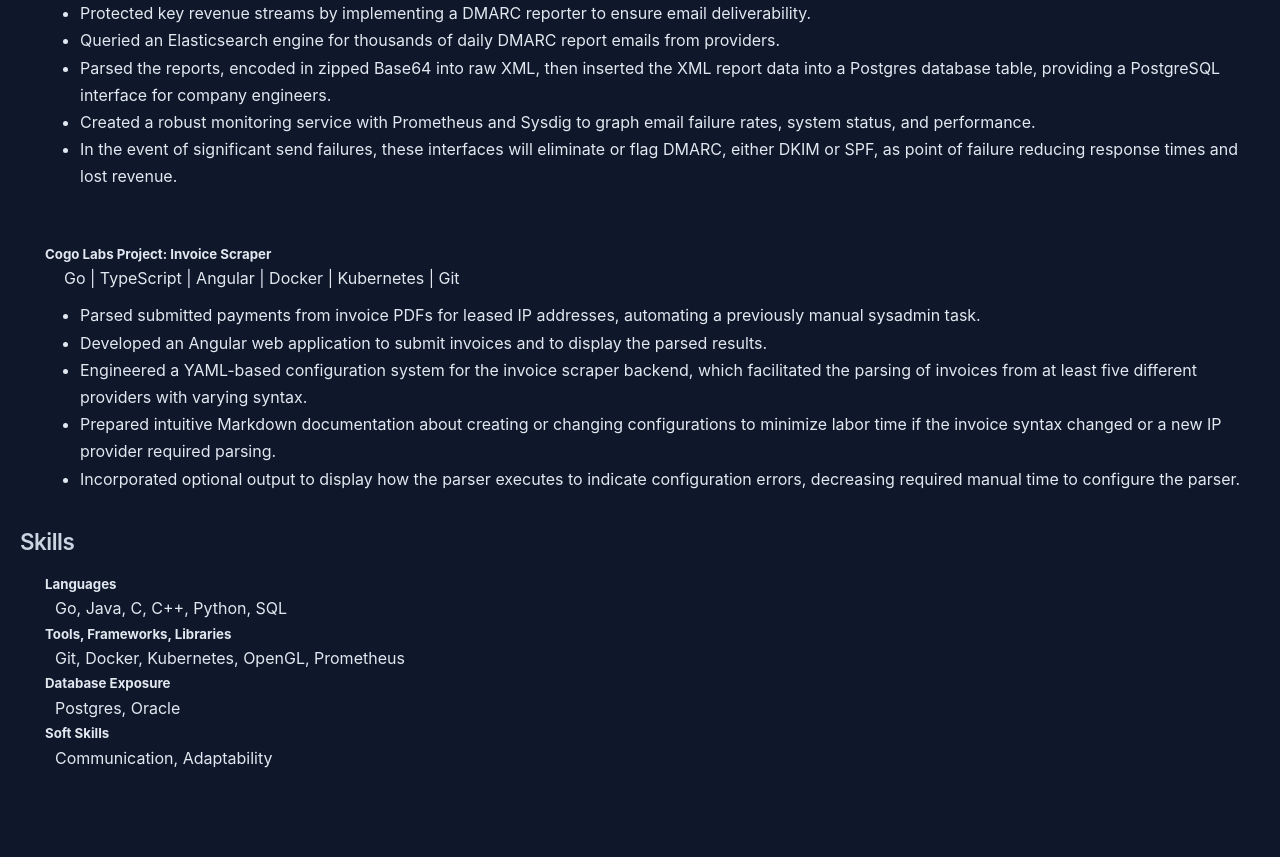
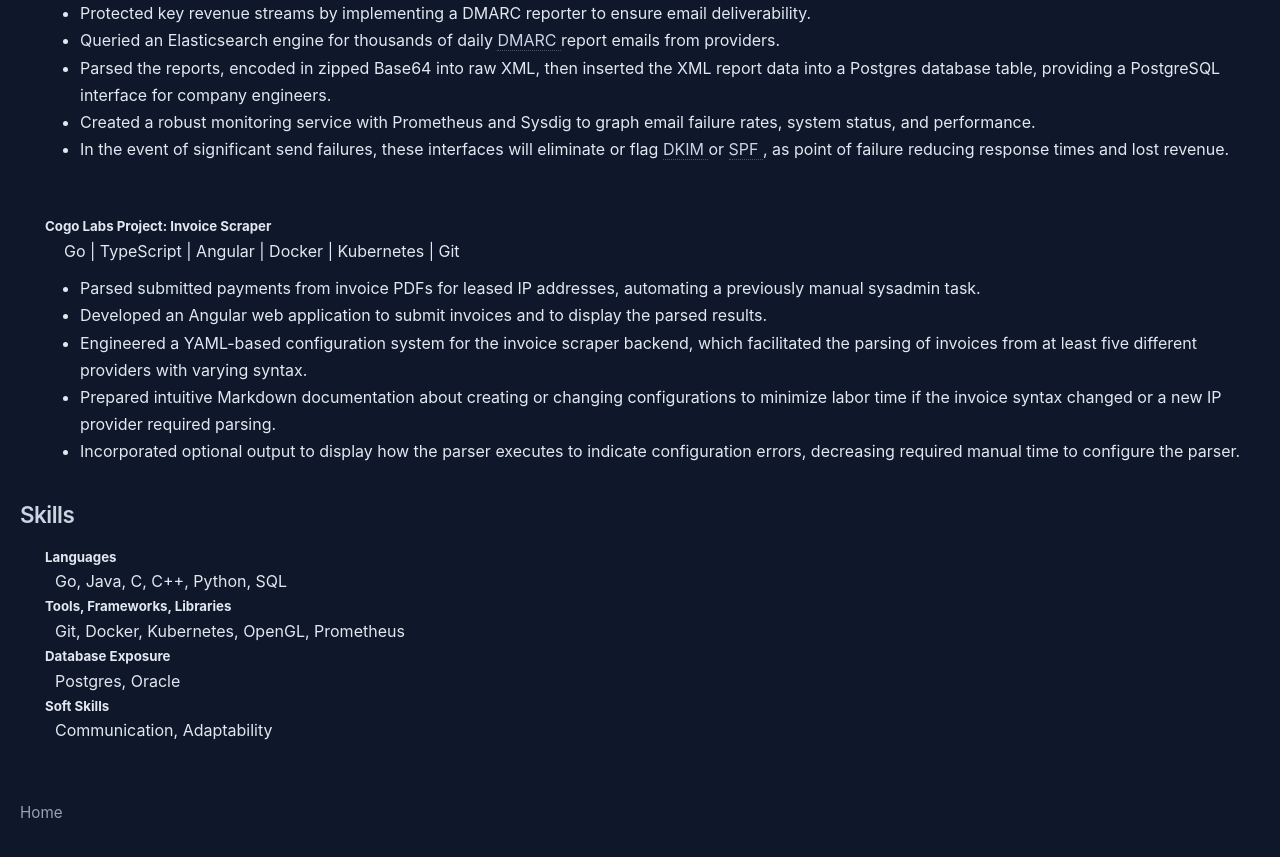
Before and after one commit to ncalabro18/ncalabro18.github.io, an Angular app: page / in a window 1280 px wide. Shown: the part 1260-2117 px from the top of the page. Before the commit the page ends 2092 px from the top, so only its background shows below. Built offline with nearby package versions, Linux system fonts and the light colour scheme.

Commit message:
added abbr data-tip

```diff
--- a/src/app/about/about.html
+++ b/src/app/about/about.html
@@ -86,10 +86,23 @@
 <p>&nbsp; Go | Postgres | Docker | Kubernetes | Prometheus | Sysdig | Git</p>
 <ul>
 <li>Protected key revenue streams by implementing a DMARC reporter to ensure email deliverability.</li>
-<li>Queried an Elasticsearch engine for thousands of daily DMARC report emails from providers.</li>
+<li>Queried an Elasticsearch engine for thousands of daily
+<abbr data-tip="Domain-based Message Authentication Reporting and Conformance - determines if emails will be delivered based on DKIM and SPF results">
+	DMARC
+</abbr>
+
+report emails from providers.</li>
 <li>Parsed the reports, encoded in zipped Base64 into raw XML, then inserted the XML report data into a Postgres database table, providing a PostgreSQL interface for company engineers.</li>
 <li>Created a robust monitoring service with Prometheus and Sysdig to graph email failure rates, system status, and performance.</li>
-<li>In the event of significant send failures, these interfaces will eliminate or flag DMARC, either DKIM or SPF, as point of failure reducing response times and lost revenue.</li>
+<li>In the event of significant send failures, these interfaces will eliminate or flag
+<abbr data-tip="DomainKeys Identified Mail - DNS record storing a public key for data integrity">
+	DKIM
+</abbr>
+or
+<abbr data-tip="Sender Policy Framework - list of valid IP addresses that a domain may send emails from">
+	SPF
+</abbr>
+, as point of failure reducing response times and lost revenue.</li>
 </ul>
 <br><h5>Cogo Labs Project: Invoice Scraper</h5>
 <p>&nbsp; Go | TypeScript | Angular | Docker | Kubernetes | Git</p>
--- a/src/app/app.html
+++ b/src/app/app.html
@@ -1 +1,4 @@
 <router-outlet/>
+<br>
+<br>
+<a href="https://ncalabro.net/home">Home</a>
--- a/src/app/not-found/not-found.html
+++ b/src/app/not-found/not-found.html
@@ -1,4 +1 @@
 <p>404: Page not found</p>
-
-<br>
-<a href="https://ncalabro.net/home">Home</a>
--- a/src/styles.css
+++ b/src/styles.css
@@ -1,7 +1,72 @@
-/* I used AI for most of this file */
-/* =========================
+/* I used AI for most of this file
+
+
    Global Reset & Base
-========================= */
+*/
+abbr {
+    position: relative;
+    color: #cbd5e1;
+    text-decoration: none;
+    border-bottom: 1px dotted #475569;
+    cursor: help;
+    transition: color 0.2s ease, border-color 0.2s ease;
+}
+
+abbr:hover {
+    color: #38bdf8;
+    border-color: #38bdf8;
+}
+
+abbr::after {
+    content: attr(data-tip);
+
+    position: absolute;
+    left: 0;
+    bottom: 125%;
+
+    background-color: #1e293b;
+    color: #e2e8f0;
+
+    padding: 8px 12px;
+    font-size: 0.85rem;
+    line-height: 1.5;
+    min-width: 210px;
+    max-width: 420px;
+    width: max-content;
+
+    border: 1px solid #334155;
+    border-radius: 6px;
+
+    box-shadow: 0 10px 30px rgba(0, 0, 0, 0.35);
+
+    opacity: 0;
+    transform: translateY(6px);
+    transition: opacity 0.15s ease, transform 0.15s ease;
+
+    pointer-events: none;
+    white-space: normal;
+    z-index: 1000;
+}
+
+abbr::before {
+    position: absolute;
+    left: 14px;
+    bottom: 118%;
+
+    border-width: 6px;
+    border-style: solid;
+    border-color: #1e293b transparent transparent transparent;
+
+    opacity: 0;
+    transform: translateY(6px);
+    transition: opacity 0.15s ease, transform 0.15s ease;
+}
+
+abbr:hover::after,
+abbr:hover::before {
+    opacity: 1;
+    transform: translateY(0);
+}
 
 
 a {
```
Also changed, not shown: 5 other files (tests, documents, lock files or other folders).
